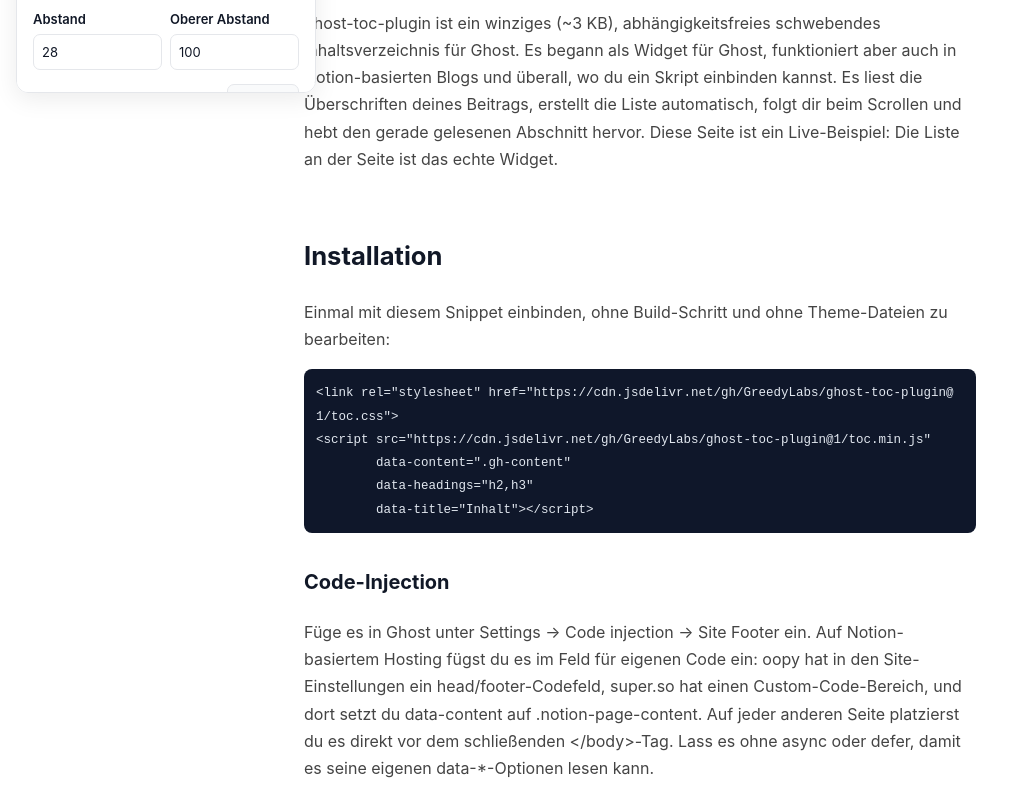
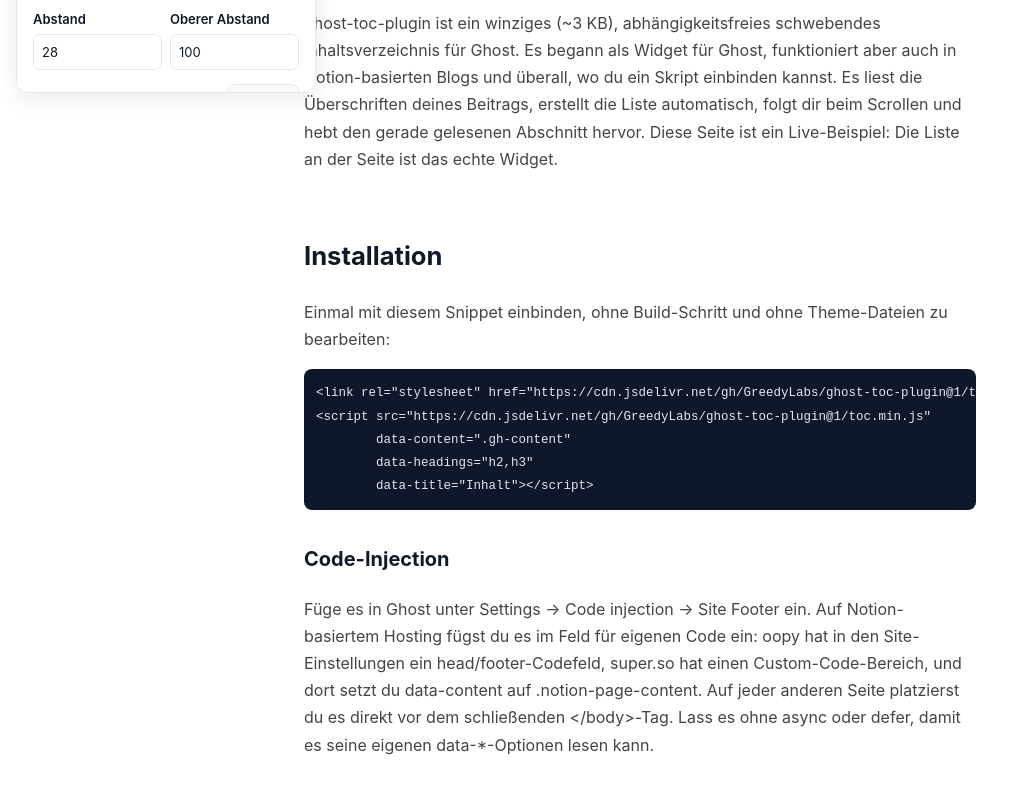
Before and after one commit to GreedyLabs/ghost-toc-plugin, a plain HTML site: page de/index.html in a window 1280 px wide. Shown: the part 691-1479 px from the top of the page, without its empty margins (0-1023 px from the left). Drawn offline with Linux system fonts and the light colour scheme; a small style sheet from the web is missing.

Commit message:
fix(demo): scroll long embed-code lines instead of breaking mid-URL

```diff
--- a/demo.css
+++ b/demo.css
@@ -93,7 +93,7 @@
     font-family: "JetBrains Mono", ui-monospace, SFMono-Regular, "SF Mono", Menlo, Consolas, "Liberation Mono", monospace;
     font-size: 12.5px; line-height: 1.7;
     -webkit-font-smoothing: antialiased;
-    overflow: auto; white-space: pre-wrap; word-break: break-all; }
+    overflow-x: auto; white-space: pre; }
 .hint { color: var(--ui-muted); font-size: 11.5px; margin-top: 8px; }
 
 /* Support / donation call-to-action at the bottom of the control panel, with a
```
